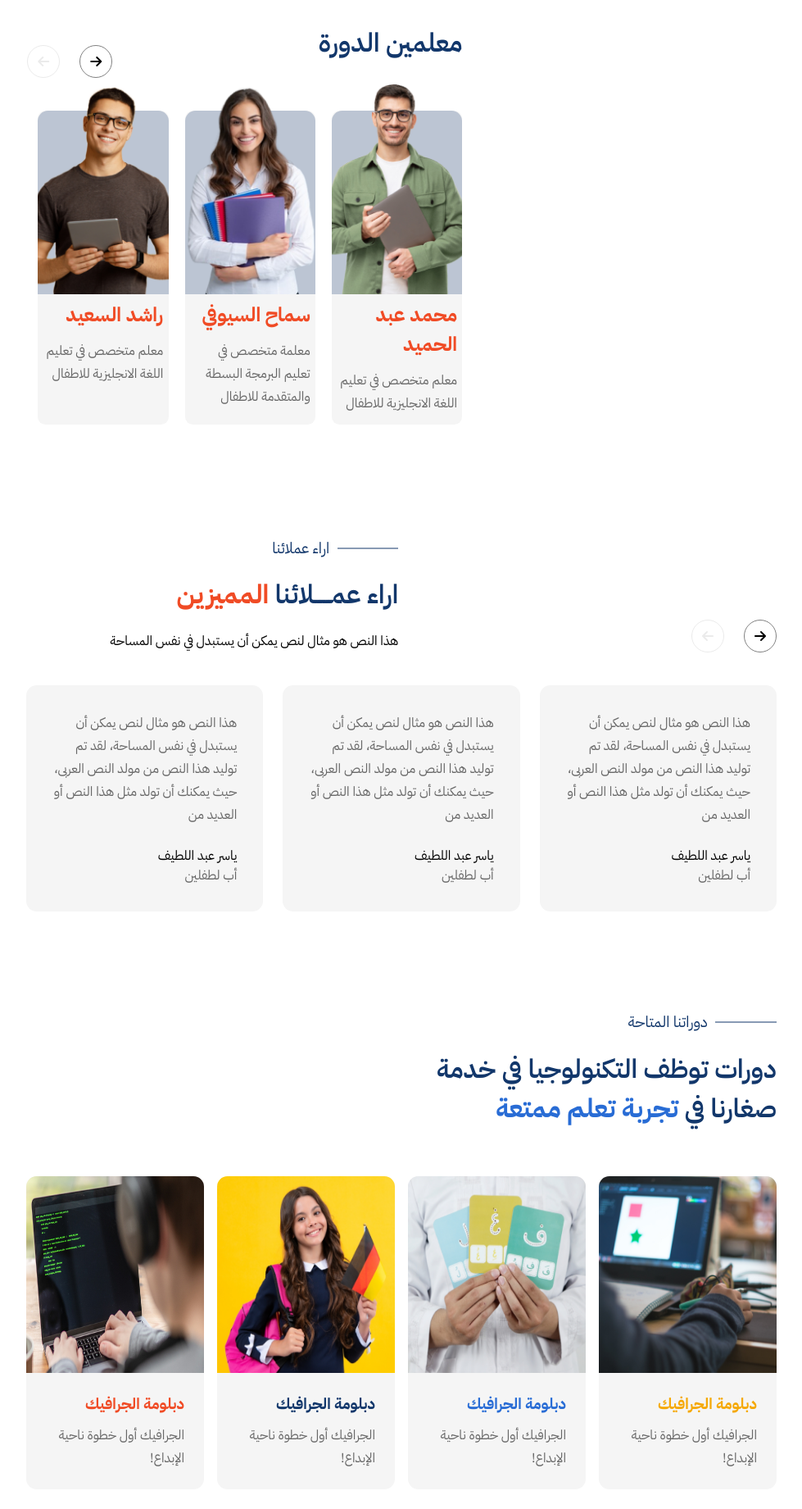
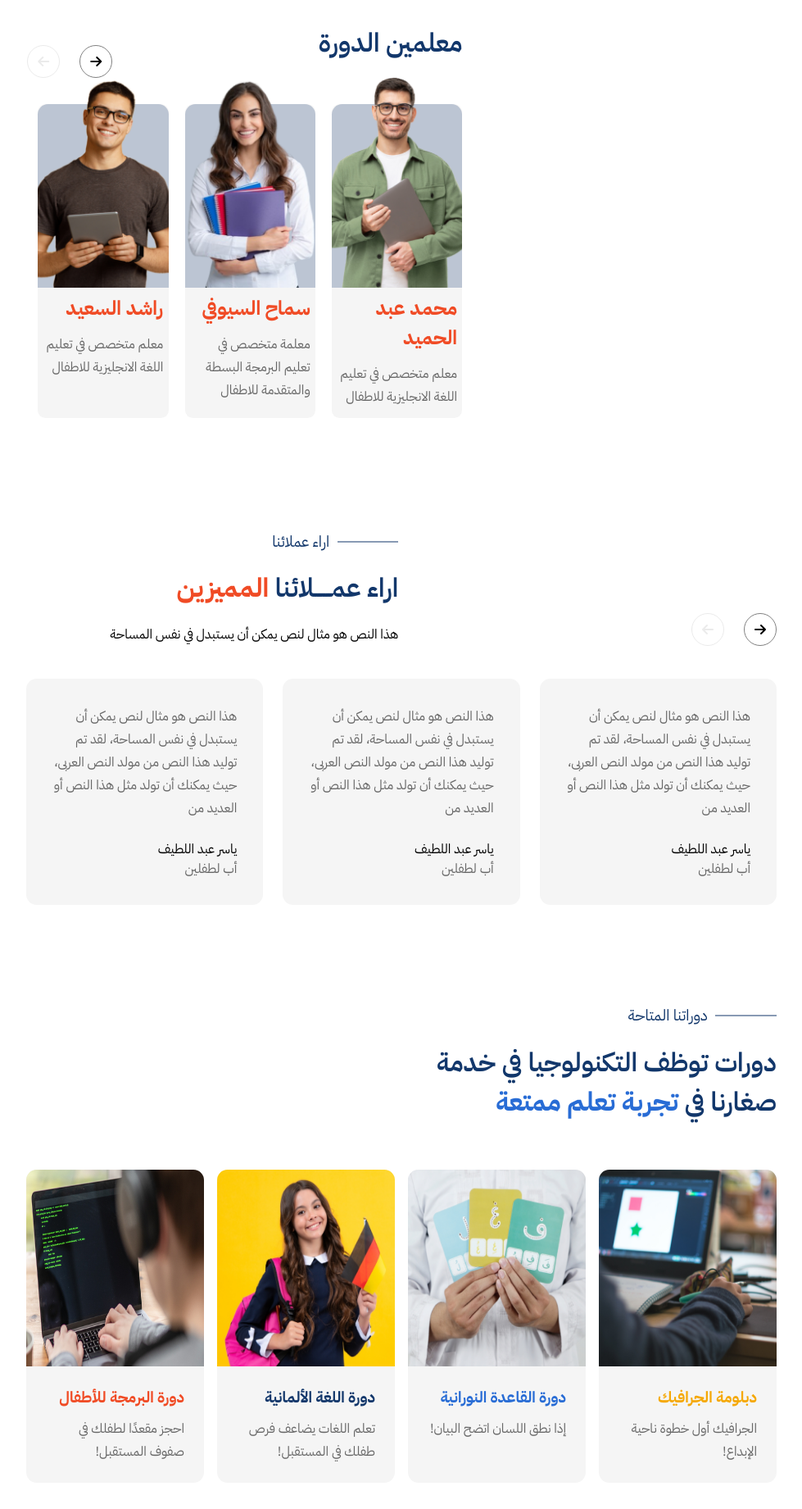
Before and after one commit to manarezzatkassr/GENIUS-Online-Education, a plain HTML site: page about-us.html in a window 1280 px wide. Shown: the part 3280-5121 px from the top of the page at 82% size, without its empty margins (150-1129 px from the left). Drawn offline with Linux system fonts and the light colour scheme.

Commit message:
update-home

```diff
--- a/about-us.html
+++ b/about-us.html
@@ -607,7 +607,7 @@
                                 </div>
                             </div>
                         </div>
-                        <div class="instructors-container">
+                        <div class="instructors-container-sec">
                             <div class="instructor-card">
                                 <div class="instructors-image">
                                     <img abou src="./assets/images/instructor.png" alt="instructors-image">
@@ -708,8 +708,8 @@
                                         <img src="./assets/images/card4.png" alt="course-image">
                                     </div>
                                     <div class="course-content">
-                                        <h3 class="blue-color">دبلومة الجرافيك</h3>
-                                        <p>الجرافيك أول خطوة ناحية الإبداع!</p>
+                                        <h3 class="blue-color">دورة القاعدة النورانية</h3>
+                                        <p>إذا نطق اللسان اتضح البيان!</p>
                                     </div>
                                 </div>
                                 <div class="course-card">
@@ -717,8 +717,8 @@
                                         <img src="./assets/images/card1.png" alt="course-image">
                                     </div>
                                     <div class="course-content">
-                                        <h3 class="primary-color">دبلومة الجرافيك</h3>
-                                        <p>الجرافيك أول خطوة ناحية الإبداع!</p>
+                                        <h3 class="primary-color">دورة اللغة الألمانية</h3>
+                                        <p>تعلم اللغات يضاعف فرص طفلك في المستقبل!</p>
                                     </div>
                                 </div>
                                 <div class="course-card">
@@ -726,8 +726,8 @@
                                         <img src="./assets/images/learn.png" alt="course-image">
                                     </div>
                                     <div class="course-content">
-                                        <h3 class="orange-color">دبلومة الجرافيك</h3>
-                                        <p>الجرافيك أول خطوة ناحية الإبداع!</p>
+                                        <h3 class="orange-color">دورة البرمجة للأطفال</h3>
+                                        <p>احجز مقعدًا لطفلك في صفوف المستقبل!</p>
                                     </div>
                                 </div>
                             </div>
--- a/style/about.css
+++ b/style/about.css
@@ -382,7 +382,7 @@
     padding-inline: 2em;
 }
 /* ----instructor----- */
-.instructors-container{
+.instructors-container-sec{
     width: 100%;
     display: flex;
     gap: 1.25em;
--- a/style/instructor.css
+++ b/style/instructor.css
@@ -9,9 +9,9 @@
     margin-top: 2.5em;
     display: flex;
     flex-wrap: wrap;
-    gap: 0.5em;
+    gap: 1em;
 }
-.instructor-card {
+.instructor-card-sec {
     width: calc((100% - 3em) / 4);
 }
 .instructors-image-sec {
```
Also changed, not shown: index.html (+4 -4 lines), 3 other files.
